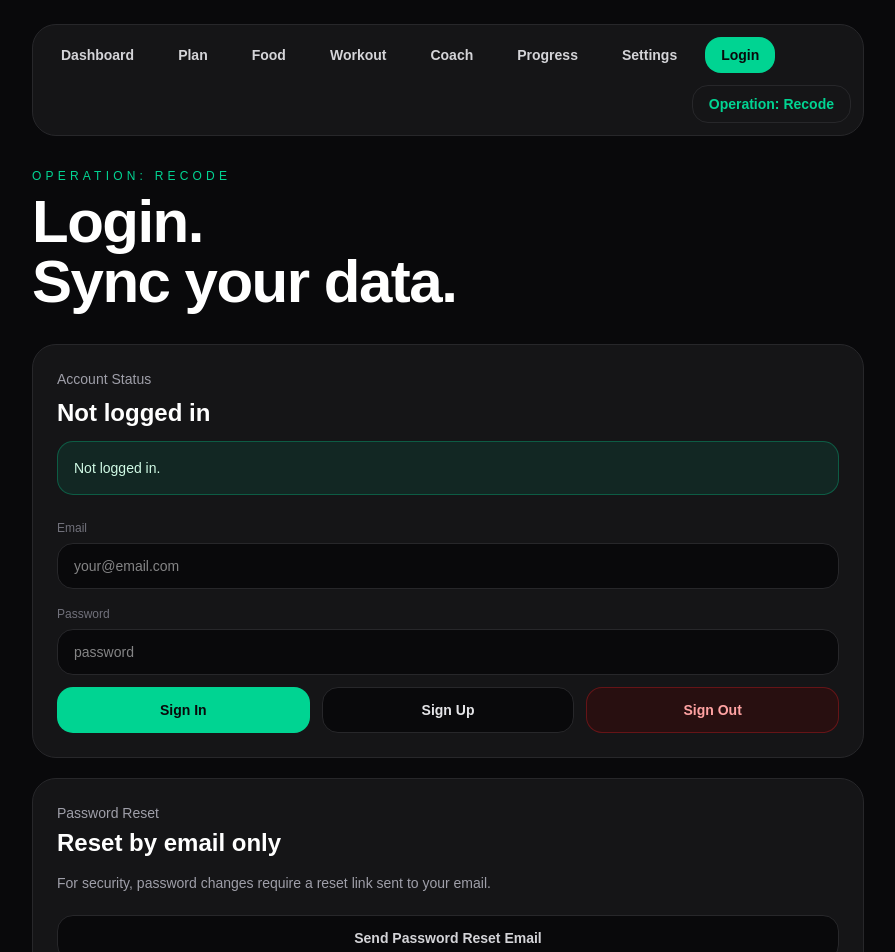
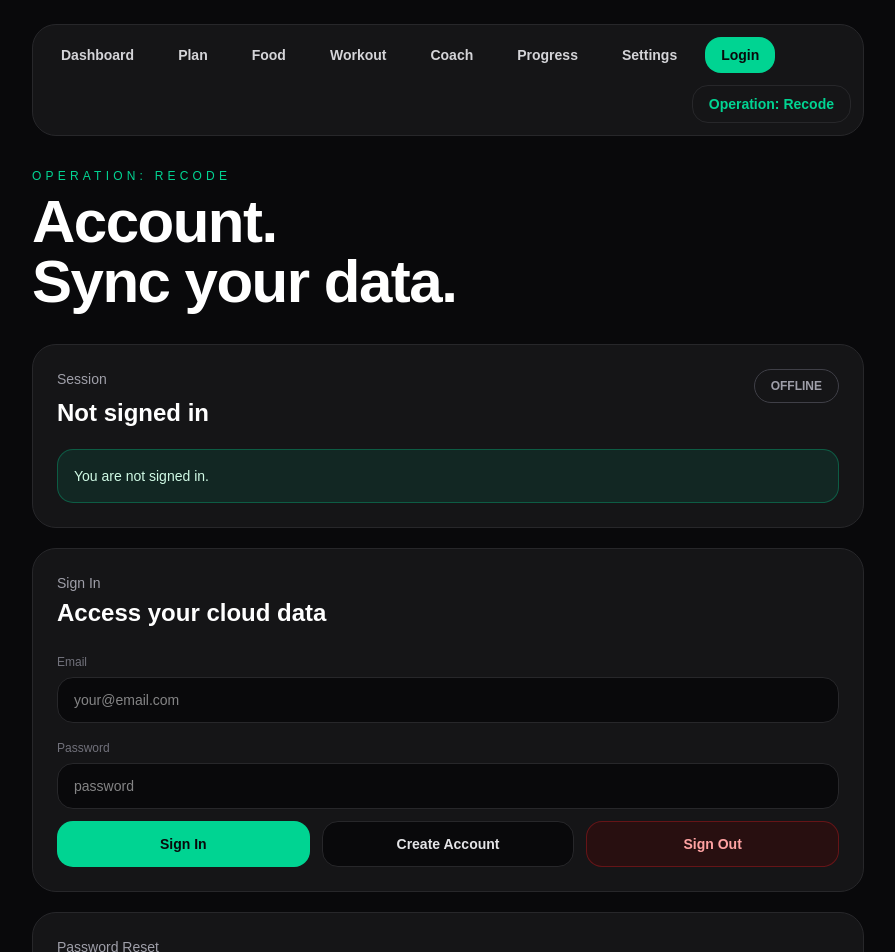
Before and after one commit to ptjaijai/operation-recode, a Next.js app: page /login in a window 1280 px wide. Shown: the top 952 px of the page, without its empty margins (192-1087 px from the left). Built offline with nearby package versions, Linux system fonts and the light colour scheme; no server answers.

Commit message:
Polish account login page

```diff
--- a/app/login/page.tsx
+++ b/app/login/page.tsx
@@ -14,7 +14,7 @@ export default function LoginPage() {
   const [userEmail, setUserEmail] = useState("");
 
   const [canSetNewPassword, setCanSetNewPassword] = useState(false);
-  const [status, setStatus] = useState("Checking login...");
+  const [status, setStatus] = useState("Checking session...");
   const [loading, setLoading] = useState(false);
 
   useEffect(() => {
@@ -23,13 +23,13 @@ export default function LoginPage() {
 
       if (error || !data.user) {
         setUserEmail("");
-        setStatus("Not logged in.");
+        setStatus("You are not signed in.");
         return;
       }
 
       setUserEmail(data.user.email ?? "");
       setEmail(data.user.email ?? "");
-      setStatus("Logged in.");
+      setStatus("You are signed in.");
     }
 
     loadUser();
@@ -41,7 +41,7 @@ export default function LoginPage() {
         setCanSetNewPassword(true);
         setUserEmail(session?.user.email ?? "");
         setEmail(session?.user.email ?? "");
-        setStatus("Password reset link verified. You can set a new password now.");
+        setStatus("Reset link verified. Set your new password below.");
         return;
       }
 
@@ -74,7 +74,7 @@ export default function LoginPage() {
     }
 
     setLoading(true);
-    setStatus("Signing up...");
+    setStatus("Creating account...");
 
     const { error } = await supabase.auth.signUp({
       email,
@@ -88,7 +88,7 @@ export default function LoginPage() {
       return;
     }
 
-    setStatus("Sign up successful. Check your email if confirmation is required.");
+    setStatus("Account created. Check your email if confirmation is required.");
   }
 
   async function signIn() {
@@ -113,7 +113,7 @@ export default function LoginPage() {
     }
 
     setUserEmail(data.user.email ?? "");
-    setStatus("Login successful. Redirecting...");
+    setStatus("Signed in. Redirecting...");
     window.location.href = "/";
   }
 
@@ -139,12 +139,12 @@ export default function LoginPage() {
 
   async function sendResetPasswordEmail() {
     if (!email) {
-      setStatus("Enter your email first to send a password reset link.");
+      setStatus("Enter your email first.");
       return;
     }
 
     setLoading(true);
-    setStatus("Sending password reset email...");
+    setStatus("Sending reset link...");
 
     const redirectTo = `${window.location.origin}/login`;
 
@@ -159,7 +159,7 @@ export default function LoginPage() {
       return;
     }
 
-    setStatus("Password reset email sent. Open the link in your email to continue.");
+    setStatus("Reset link sent. Open the email to continue.");
   }
 
   async function saveNewPasswordFromEmailLink() {
@@ -174,7 +174,7 @@ export default function LoginPage() {
     }
 
     setLoading(true);
-    setStatus("Saving new password...");
+    setStatus("Updating password...");
 
     const { error } = await supabase.auth.updateUser({
       password: newPassword,
@@ -189,7 +189,7 @@ export default function LoginPage() {
 
     setNewPassword("");
     setCanSetNewPassword(false);
-    setStatus("Password changed. You can now sign in with your new password.");
+    setStatus("Password updated. You can now sign in with your new password.");
   }
 
   return (
@@ -202,22 +202,40 @@ export default function LoginPage() {
             Operation: Recode
           </p>
           <h1 className="mt-2 text-3xl font-black tracking-tight md:text-6xl">
-            Login.
+            Account.
             <br />
             Sync your data.
           </h1>
         </nav>
 
         <section className="rounded-3xl border border-zinc-800 bg-zinc-900/80 p-5 md:p-6">
-          <p className="text-sm text-zinc-400">Account Status</p>
+          <div className="flex flex-wrap items-start justify-between gap-4">
+            <div>
+              <p className="text-sm text-zinc-400">Session</p>
+              <p className="mt-2 text-2xl font-black">
+                {userEmail ? userEmail : "Not signed in"}
+              </p>
+            </div>
 
-          <p className="mt-2 text-2xl font-black">
-            {userEmail ? `Logged in: ${userEmail}` : "Not logged in"}
-          </p>
+            <div
+              className={
+                userEmail
+                  ? "rounded-full bg-emerald-400 px-4 py-2 text-xs font-black text-zinc-950"
+                  : "rounded-full border border-zinc-700 px-4 py-2 text-xs font-bold text-zinc-400"
+              }
+            >
+              {userEmail ? "ONLINE" : "OFFLINE"}
+            </div>
+          </div>
 
-          <p className="mt-3 rounded-2xl border border-emerald-400/30 bg-emerald-400/10 p-4 text-sm text-emerald-100">
+          <p className="mt-5 rounded-2xl border border-emerald-400/30 bg-emerald-400/10 p-4 text-sm text-emerald-100">
             {status}
           </p>
+        </section>
+
+        <section className="mt-5 rounded-3xl border border-zinc-800 bg-zinc-900/80 p-5 md:p-6">
+          <p className="text-sm text-zinc-400">Sign In</p>
+          <h2 className="mt-1 text-2xl font-bold">Access your cloud data</h2>
 
           <div className="mt-5 grid gap-3">
             <label className="block">
@@ -256,7 +274,7 @@ export default function LoginPage() {
                 disabled={loading}
                 className="rounded-2xl border border-zinc-800 bg-zinc-950 px-4 py-3 text-sm font-bold text-zinc-200 hover:bg-zinc-800 disabled:opacity-50"
               >
-                Sign Up
+                Create Account
               </button>
 
               <button
@@ -272,10 +290,10 @@ export default function LoginPage() {
 
         <section className="mt-5 rounded-3xl border border-zinc-800 bg-zinc-900/80 p-5 md:p-6">
           <p className="text-sm text-zinc-400">Password Reset</p>
-          <h2 className="mt-1 text-2xl font-bold">Reset by email only</h2>
+          <h2 className="mt-1 text-2xl font-bold">Reset by email</h2>
 
           <p className="mt-3 text-sm leading-6 text-zinc-400">
-            For security, password changes require a reset link sent to your email.
+            Password changes require a reset link sent to your email.
           </p>
 
           <button
@@ -283,18 +301,18 @@ export default function LoginPage() {
             disabled={loading}
             className="mt-5 w-full rounded-2xl border border-zinc-800 bg-zinc-950 px-4 py-3 text-sm font-bold text-zinc-300 hover:bg-zinc-800 disabled:opacity-50"
           >
-            Send Password Reset Email
+            Send Reset Link
           </button>
         </section>
 
         {canSetNewPassword && (
           <section className="mt-5 rounded-3xl border border-emerald-400/40 bg-emerald-400/10 p-5 md:p-6">
-            <p className="text-sm text-emerald-300">Email Verified Reset</p>
+            <p className="text-sm text-emerald-300">Verified Reset</p>
 
             <h2 className="mt-1 text-2xl font-bold">Set new password</h2>
 
             <p className="mt-3 text-sm leading-6 text-zinc-300">
-              This section only appears after opening a valid password reset link.
+              This section appears only after opening a valid password reset link.
             </p>
 
             <label className="mt-5 block">
```
